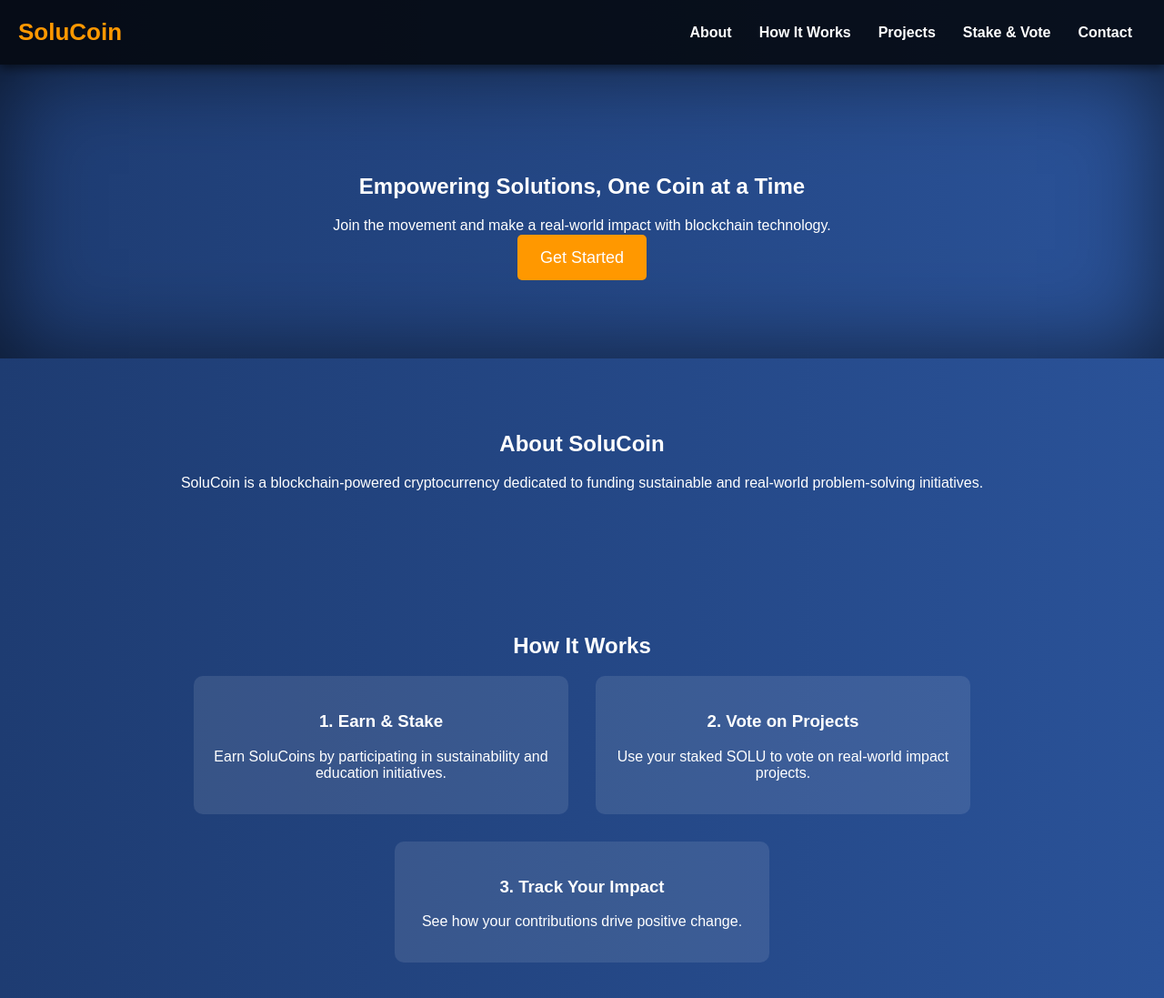
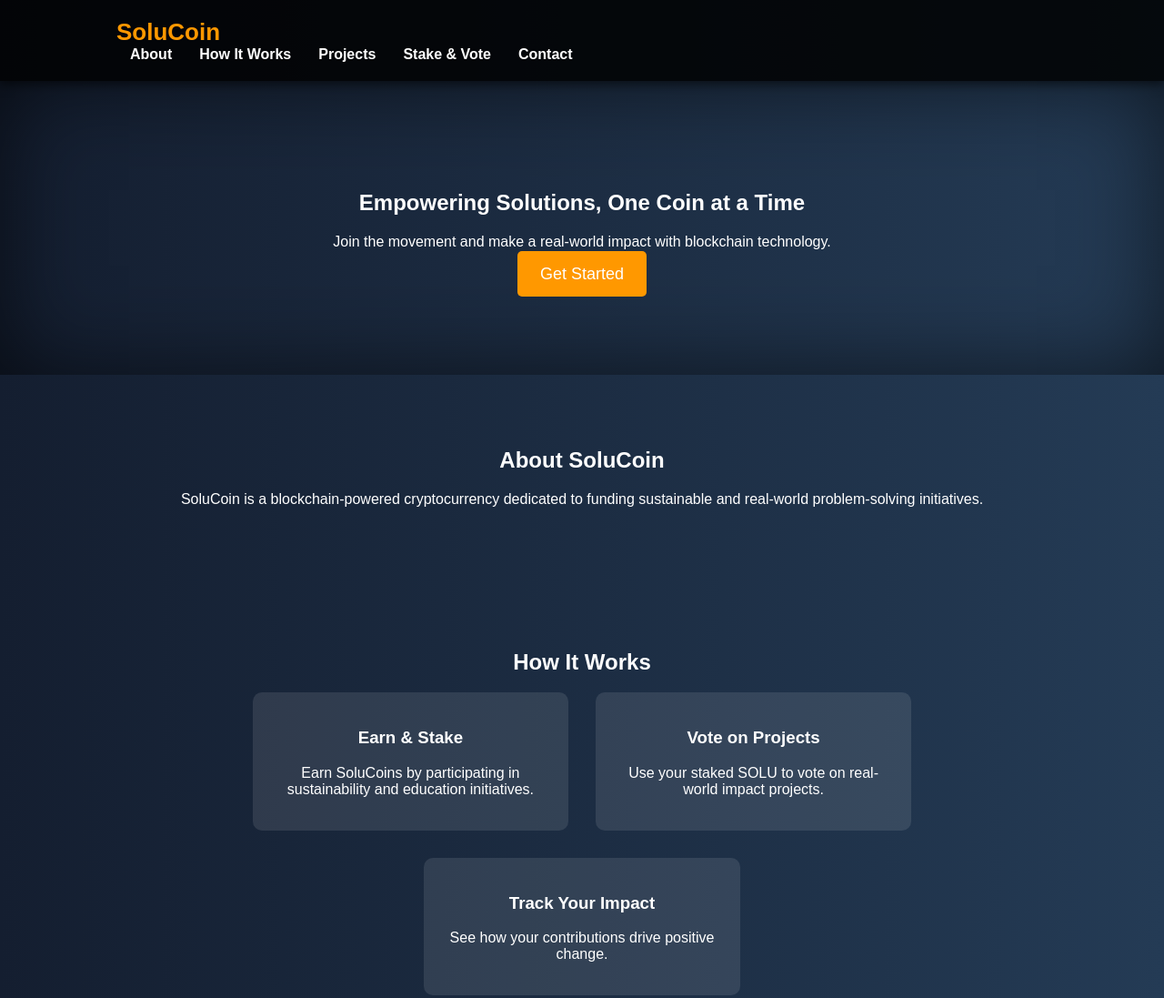
Before and after one commit to Solucoin/Solucoin-website, a plain HTML site: page index.html in a window 1280 px wide. Shown: the top 1097 px of the page at 91% size. Drawn offline with Linux system fonts and the light colour scheme; a script that the page names is missing.

Commit message:
Add files via upload

```diff
--- a/index.html
+++ b/index.html
@@ -5,86 +5,10 @@
     <meta name="viewport" content="width=device-width, initial-scale=1.0">
     <title>SoluCoin - Empowering Solutions</title>
     <link rel="stylesheet" href="styles.css">
-    <style>
-        body {
-            font-family: Arial, sans-serif;
-            margin: 0;
-            padding: 0;
-            background: linear-gradient(to right, #1e3c72, #2a5298);
-            color: white;
-        }
-        header {
-            display: flex;
-            justify-content: space-between;
-            align-items: center;
-            padding: 20px;
-            background: rgba(0, 0, 0, 0.8);
-        }
-        header h1 {
-            margin: 0;
-        }
-        nav ul {
-            list-style: none;
-            margin: 0;
-            padding: 0;
-            display: flex;
-        }
-        nav ul li {
-            margin: 0 15px;
-        }
-        nav ul li a {
-            color: white;
-            text-decoration: none;
-            font-weight: bold;
-        }
-        #hero {
-            text-align: center;
-            padding: 100px 20px;
-            background: url('hero-bg.jpg') no-repeat center center/cover;
-        }
-        .btn {
-            background: #ff9800;
-            color: white;
-            padding: 15px 25px;
-            text-decoration: none;
-            border-radius: 5px;
-            font-size: 18px;
-        }
-        section {
-            padding: 60px 20px;
-            text-align: center;
-        }
-        .steps {
-            display: flex;
-            justify-content: center;
-            gap: 30px;
-        }
-        .step {
-            background: rgba(255, 255, 255, 0.1);
-            padding: 20px;
-            border-radius: 10px;
-            width: 30%;
-        }
-        .project-list {
-            display: flex;
-            justify-content: center;
-            gap: 20px;
-        }
-        .project {
-            background: rgba(255, 255, 255, 0.1);
-            padding: 20px;
-            border-radius: 10px;
-            width: 45%;
-        }
-        footer {
-            text-align: center;
-            padding: 20px;
-            background: rgba(0, 0, 0, 0.8);
-        }
-    </style>
 </head>
 <body>
     <header>
+        <div class="container">
             <h1>SoluCoin</h1>
             <nav>
                 <ul>
@@ -95,38 +19,46 @@
                     <li><a href="#contact">Contact</a></li>
                 </ul>
             </nav>
+        </div>
     </header>
 
     <section id="hero">
+        <div class="container">
             <h2>Empowering Solutions, One Coin at a Time</h2>
             <p>Join the movement and make a real-world impact with blockchain technology.</p>
             <a href="#stake" class="btn">Get Started</a>
+        </div>
     </section>
 
-    <section id="about">
+    <section id="about" class="content-section">
+        <div class="container">
             <h2>About SoluCoin</h2>
             <p>SoluCoin is a blockchain-powered cryptocurrency dedicated to funding sustainable and real-world problem-solving initiatives.</p>
+        </div>
     </section>
 
-    <section id="how-it-works">
+    <section id="how-it-works" class="content-section">
+        <div class="container">
             <h2>How It Works</h2>
             <div class="steps">
                 <div class="step">
-                <h3>1. Earn & Stake</h3>
+                    <h3>Earn & Stake</h3>
                     <p>Earn SoluCoins by participating in sustainability and education initiatives.</p>
                 </div>
                 <div class="step">
-                <h3>2. Vote on Projects</h3>
+                    <h3>Vote on Projects</h3>
                     <p>Use your staked SOLU to vote on real-world impact projects.</p>
                 </div>
                 <div class="step">
-                <h3>3. Track Your Impact</h3>
+                    <h3>Track Your Impact</h3>
                     <p>See how your contributions drive positive change.</p>
+                </div>
             </div>
         </div>
     </section>
 
-    <section id="projects">
+    <section id="projects" class="content-section">
+        <div class="container">
             <h2>Live Projects</h2>
             <p>Explore current projects seeking funding and vote for the ones you support.</p>
             <div class="project-list">
@@ -141,16 +73,21 @@
                     <button>Vote & Support</button>
                 </div>
             </div>
+        </div>
     </section>
 
-    <section id="stake">
+    <section id="stake" class="content-section">
+        <div class="container">
             <h2>Stake & Vote</h2>
             <p>Stake your SOLU tokens and help decide which projects get funded.</p>
             <button>Stake Now</button>
+        </div>
     </section>
 
     <footer>
+        <div class="container">
             <p>&copy; 2025 SoluCoin. All Rights Reserved.</p>
+        </div>
     </footer>
 
     <script src="script.js"></script>
--- a/styles.css
+++ b/styles.css
@@ -1,3 +1,4 @@
+
 /* General Styles */
 body {
     font-family: 'Poppins', sans-serif;
```
Lines whose indentation alone changed are shown as unchanged.
